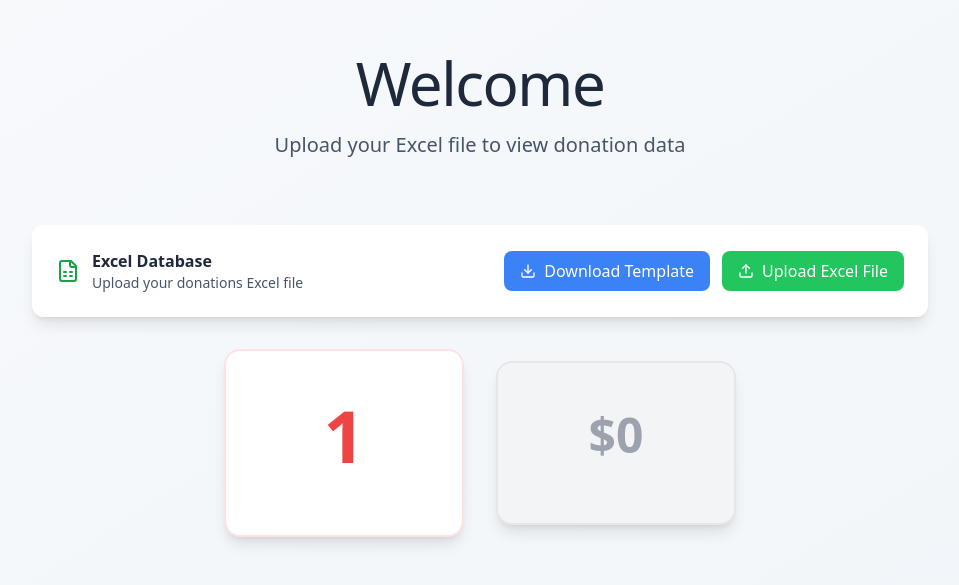
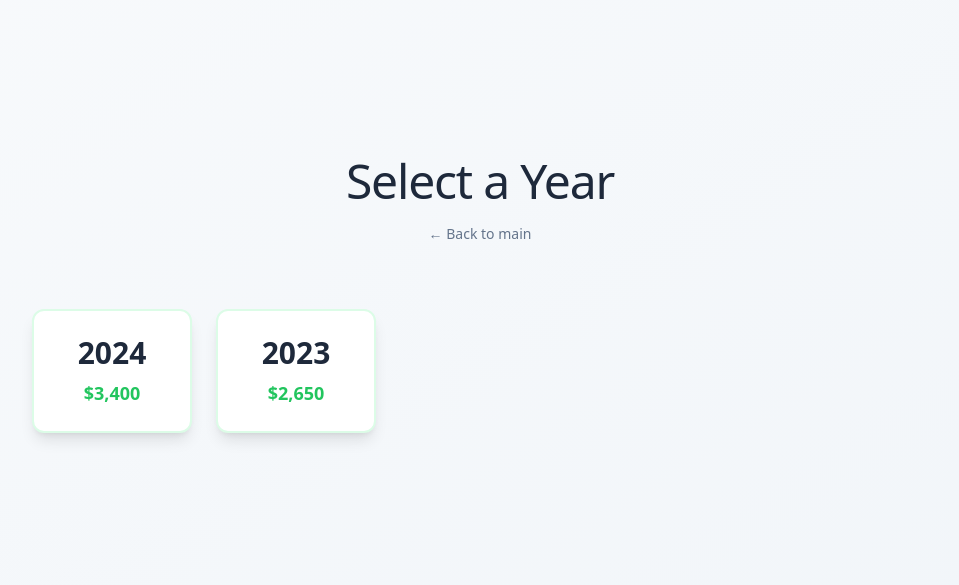
Before and after one commit to sayprob/website-for-yassin, a React (Vite) app: page / in a window 1280 px wide. Shown: the part 105-690 px from the top of the page, without its empty margins (160-1119 px from the left). Built offline with nearby package versions, Linux system fonts and the light colour scheme.

Commit message:
Replace Excel with local JSON database

```diff
--- a/package.json
+++ b/package.json
@@ -12,8 +12,7 @@
   "dependencies": {
     "lucide-react": "^0.344.0",
     "react": "^18.3.1",
-    "react-dom": "^18.3.1",
-    "xlsx": "^0.18.5"
+    "react-dom": "^18.3.1"
   },
   "devDependencies": {
     "@eslint/js": "^9.9.1",
--- a/src/App.tsx
+++ b/src/App.tsx
@@ -1,8 +1,8 @@
 import React from 'react';
-import { useState } from 'react';
-import { Plus, ArrowLeft } from 'lucide-react';
-import { FileUpload } from './components/FileUpload';
+import { useState, useEffect } from 'react';
+import { Plus, ArrowLeft, Database } from 'lucide-react';
 import { DonationData } from './types';
+import donationsData from './data/donations.json';
 
 function App() {
   const [showYears, setShowYears] = useState(false);
@@ -17,6 +17,12 @@ function App() {
     'July', 'August', 'September', 'October', 'November', 'December'
   ];
 
+  // Load data from local JSON file on component mount
+  useEffect(() => {
+    setDonations(donationsData as DonationData);
+    setShowYears(true);
+  }, []);
+
   // Get available years from the donations data
   const getAvailableYears = () => {
     const yearsSet = new Set<number>();
@@ -27,11 +33,6 @@ function App() {
       }
     });
     return Array.from(yearsSet).sort((a, b) => b - a); // Sort descending
-  };
-
-  const handleDataLoaded = (data: DonationData) => {
-    setDonations(data);
-    setShowYears(true);
   };
 
   const handleYearClick = (year: number) => {
@@ -83,12 +84,20 @@ function App() {
                 Welcome
               </h1>
               <p className="text-xl text-slate-600 font-light max-w-2xl mx-auto leading-relaxed">
-                Upload your Excel file to view donation data
+                Donation tracking system with local database
               </p>
             </div>
 
-            {/* File Upload */}
-            <FileUpload onDataLoaded={handleDataLoaded} />
+            {/* Database Info */}
+            <div className="bg-white rounded-xl shadow-lg p-6 mb-8">
+              <div className="flex items-center gap-3 justify-center">
+                <Database className="w-6 h-6 text-blue-600" />
+                <div className="text-center">
+                  <h3 className="font-semibold text-slate-800">Local JSON Database</h3>
+                  <p className="text-sm text-slate-600">Data loaded from src/data/donations.json</p>
+                </div>
+              </div>
+            </div>
 
             {/* Buttons Section */}
             <div className="flex flex-col md:flex-row gap-8 justify-center items-center">
@@ -102,7 +111,7 @@ function App() {
                 <div className="absolute inset-0 bg-red-500 rounded-2xl opacity-0 group-hover:opacity-5 transition-opacity duration-300"></div>
               </button>
 
-              {/* Right Button - Green */}
+              {/* Right Button - Green with Total */}
               <button
                 onClick={() => availableYears.length > 0 && setShowYears(true)}
                 disabled={availableYears.length === 0}
--- a/src/components/FileUpload.tsx
+++ /dev/null
@@ -1,69 +0,0 @@
-import React, { useRef } from 'react';
-import { Upload, Download, FileSpreadsheet } from 'lucide-react';
-import { readExcelFile, downloadExcelTemplate } from '../utils/excelReader';
-import { DonationData } from '../types';
-
-interface FileUploadProps {
-  onDataLoaded: (data: DonationData) => void;
-}
-
-export const FileUpload: React.FC<FileUploadProps> = ({ onDataLoaded }) => {
-  const fileInputRef = useRef<HTMLInputElement>(null);
-
-  const handleFileUpload = async (event: React.ChangeEvent<HTMLInputElement>) => {
-    const file = event.target.files?.[0];
-    if (!file) return;
-
-    try {
-      const data = await readExcelFile(file);
-      onDataLoaded(data);
-    } catch (error) {
-      alert('Error reading Excel file. Please check the format and try again.');
-      console.error('Excel read error:', error);
-    }
-  };
-
-  const handleUploadClick = () => {
-    fileInputRef.current?.click();
-  };
-
-  return (
-    <div className="bg-white rounded-xl shadow-lg p-6 mb-8">
-      <div className="flex flex-col md:flex-row gap-4 items-center justify-between">
-        <div className="flex items-center gap-3">
-          <FileSpreadsheet className="w-6 h-6 text-green-600" />
-          <div>
-            <h3 className="font-semibold text-slate-800">Excel Database</h3>
-            <p className="text-sm text-slate-600">Upload your donations Excel file</p>
-          </div>
-        </div>
-
-        <div className="flex gap-3">
-          <button
-            onClick={downloadExcelTemplate}
-            className="flex items-center gap-2 px-4 py-2 bg-blue-500 hover:bg-blue-600 text-white rounded-lg transition-colors duration-200"
-          >
-            <Download className="w-4 h-4" />
-            Download Template
-          </button>
-
-          <button
-            onClick={handleUploadClick}
-            className="flex items-center gap-2 px-4 py-2 bg-green-500 hover:bg-green-600 text-white rounded-lg transition-colors duration-200"
-          >
-            <Upload className="w-4 h-4" />
-            Upload Excel File
-          </button>
-        </div>
-      </div>
-
-      <input
-        ref={fileInputRef}
-        type="file"
-        accept=".xlsx,.xls"
-        onChange={handleFileUpload}
-        className="hidden"
-      />
-    </div>
-  );
-};
--- /dev/null
+++ b/src/data/donations.json
@@ -0,0 +1,25 @@
+{
+  "2024-January": [
+    { "name": "John Smith", "amount": 500 },
+    { "name": "Sarah Johnson", "amount": 250 },
+    { "name": "Mike Davis", "amount": 750 }
+  ],
+  "2024-February": [
+    { "name": "Emily Brown", "amount": 300 },
+    { "name": "David Wilson", "amount": 450 },
+    { "name": "Lisa Garcia", "amount": 200 }
+  ],
+  "2024-March": [
+    { "name": "Robert Taylor", "amount": 600 },
+    { "name": "Jennifer Lee", "amount": 350 }
+  ],
+  "2023-December": [
+    { "name": "Michael Johnson", "amount": 800 },
+    { "name": "Amanda Davis", "amount": 400 },
+    { "name": "Chris Wilson", "amount": 550 }
+  ],
+  "2023-November": [
+    { "name": "Jessica Brown", "amount": 275 },
+    { "name": "Daniel Miller", "amount": 625 }
+  ]
+}
--- a/src/utils/excelReader.ts
+++ /dev/null
@@ -1,60 +0,0 @@
-import * as XLSX from 'xlsx';
-import { DonationData, ExcelRow } from '../types';
-
-export const readExcelFile = (file: File): Promise<DonationData> => {
-  return new Promise((resolve, reject) => {
-    const reader = new FileReader();
-
-    reader.onload = (e) => {
-      try {
-        const data = e.target?.result;
-        const workbook = XLSX.read(data, { type: 'binary' });
-        const sheetName = workbook.SheetNames[0];
-        const worksheet = workbook.Sheets[sheetName];
-
-        // Convert to JSON
-        const jsonData: ExcelRow[] = XLSX.utils.sheet_to_json(worksheet);
-
-        // Transform to our format
-        const donationData: DonationData = {};
-
-        jsonData.forEach(row => {
-          if (row.Year && row.Month && row['Donor Name'] && row['Donation Amount']) {
-            const key = `${row.Year}-${row.Month}`;
-
-            if (!donationData[key]) {
-              donationData[key] = [];
-            }
-
-            donationData[key].push({
-              name: row['Donor Name'],
-              amount: row['Donation Amount']
-            });
-          }
-        });
-
-        resolve(donationData);
-      } catch (error) {
-        reject(error);
-      }
-    };
-
-    reader.onerror = () => reject(new Error('Failed to read file'));
-    reader.readAsBinaryString(file);
-  });
-};
-
-export const downloadExcelTemplate = () => {
-  const templateData = [
-    { Year: 2024, Month: 'January', 'Donor Name': 'John Smith', 'Donation Amount': 100 },
-    { Year: 2024, Month: 'January', 'Donor Name': 'Sarah Johnson', 'Donation Amount': 250 },
-    { Year: 2024, Month: 'February', 'Donor Name': 'Mike Davis', 'Donation Amount': 150 },
-    { Year: 2023, Month: 'December', 'Donor Name': 'Emily Brown', 'Donation Amount': 300 },
-  ];
-
-  const worksheet = XLSX.utils.json_to_sheet(templateData);
-  const workbook = XLSX.utils.book_new();
-  XLSX.utils.book_append_sheet(workbook, worksheet, 'Donations');
-
-  XLSX.writeFile(workbook, 'donations_template.xlsx');
-};
```
Also changed, not shown: 1 other file (tests, documents, lock files or other folders).
